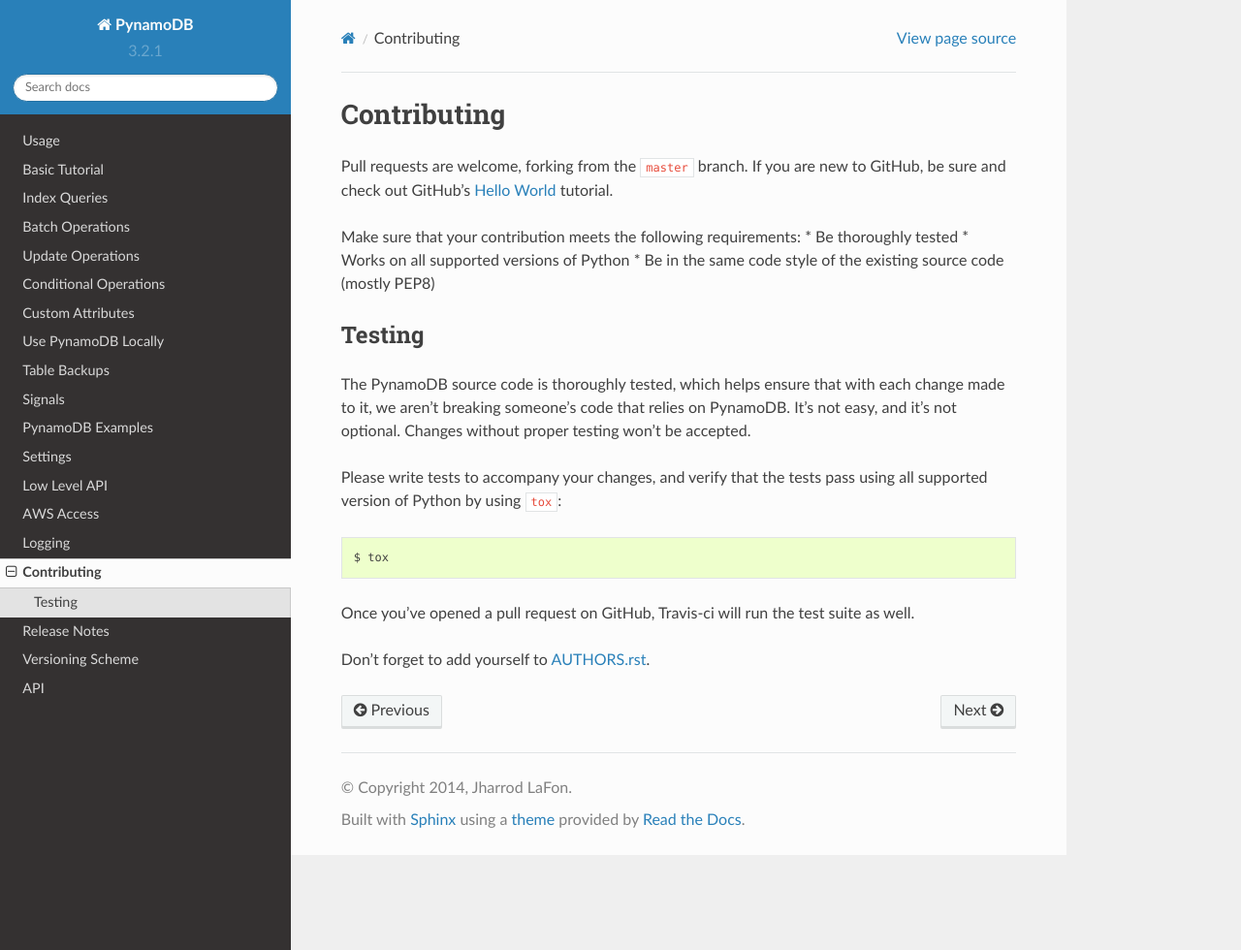
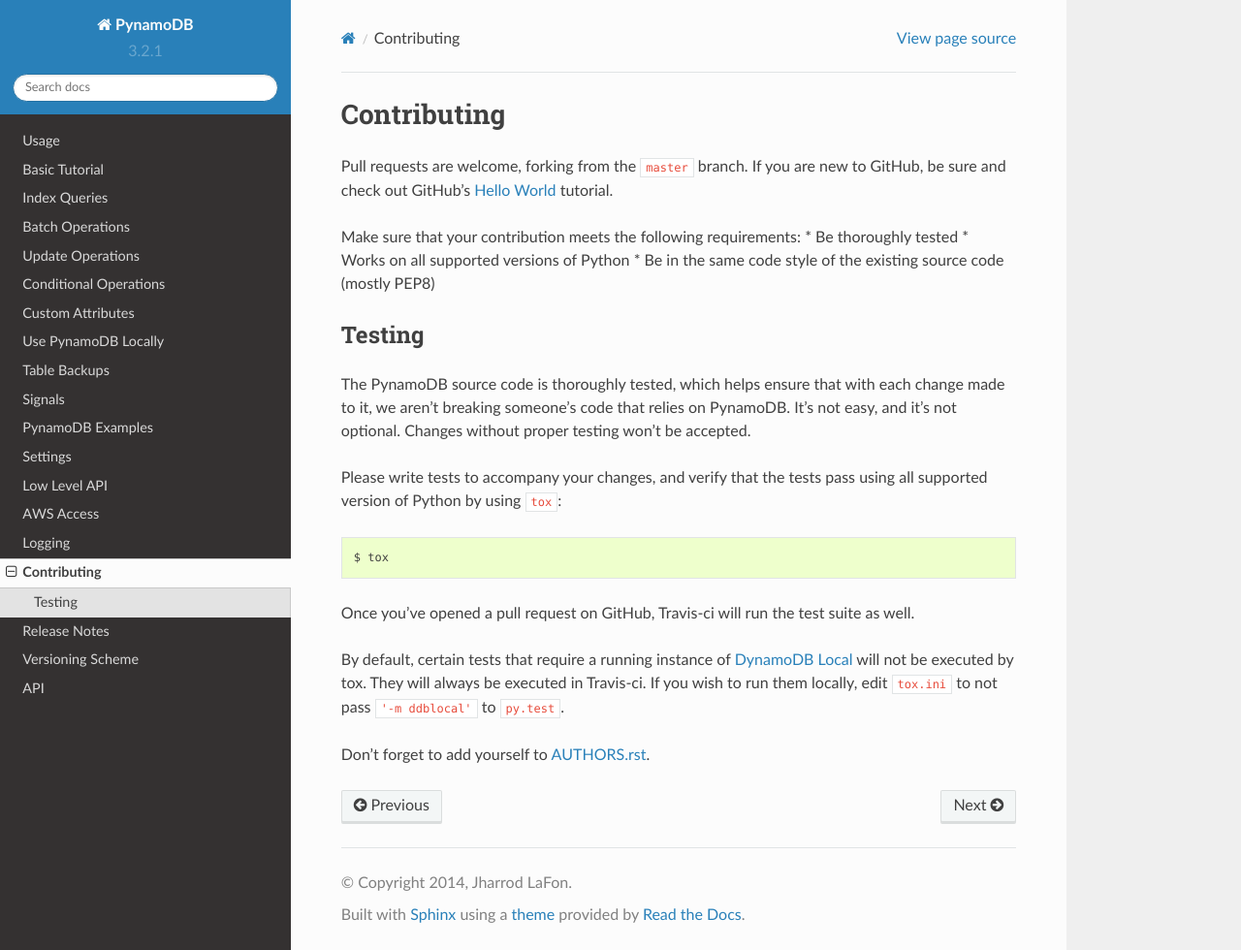
Before and after one commit to pynamodb/PynamoDB, a Sphinx documentation site: the page built from docs/contributing.rst, in a window 1280 px wide and 980 px high. Shown: the whole window at 97% size. Built offline with Sphinx 7.4.7 and the Read the Docs theme 2.0.0, drawn with Linux system fonts in a browser that asks for light colours.

Commit message:
default to not running integration tests locally so that we don't require ddblocal for developers; document this.

```diff
--- a/docs/contributing.rst
+++ b/docs/contributing.rst
@@ -24,4 +24,9 @@
 
 Once you've opened a pull request on GitHub, Travis-ci will run the test suite as well.
 
+By default, certain tests that require a running instance of `DynamoDB Local
+<http://docs.aws.amazon.com/amazondynamodb/latest/developerguide/DynamoDBLocal.html>`_ will
+not be executed by tox. They will always be executed in Travis-ci. If you wish to run them locally,
+edit ``tox.ini`` to not pass ``'-m ddblocal'`` to ``py.test``.
+
 Don't forget to add yourself to `AUTHORS.rst <https://github.com/pynamodb/PynamoDB/blob/devel/AUTHORS.rst>`_.
```
Also changed, not shown: 1 other file.
